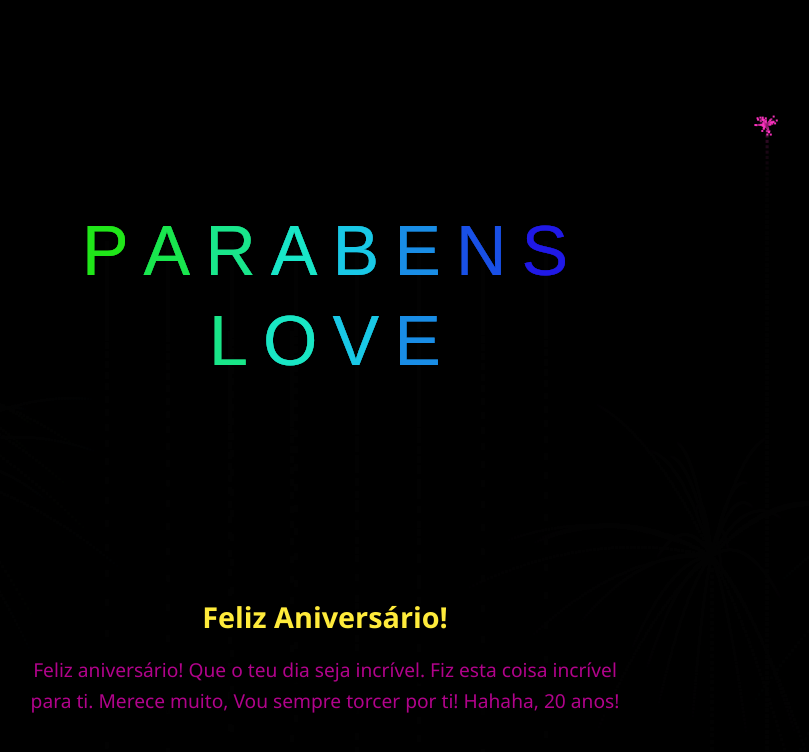
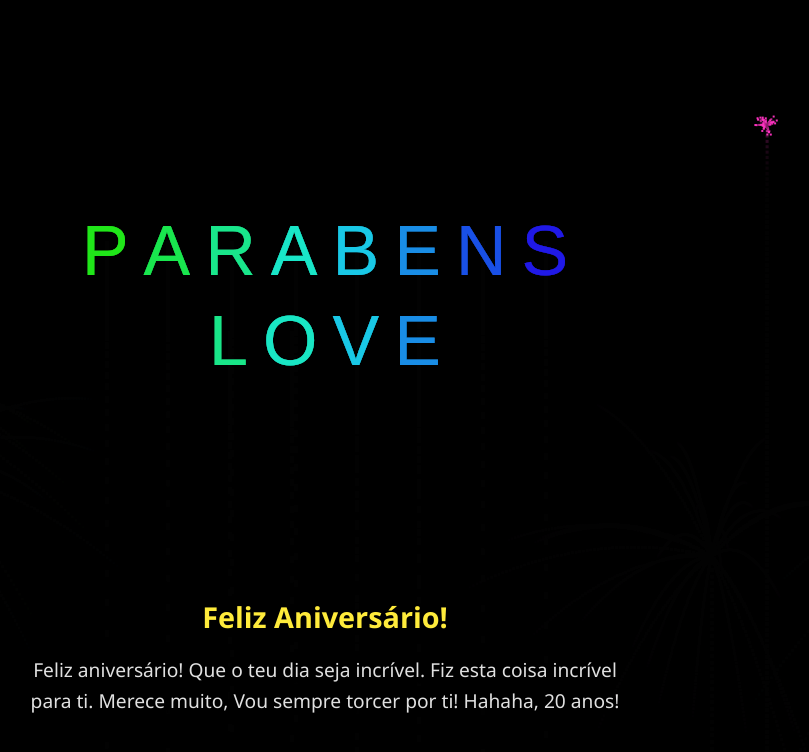
Before and after one commit to paulo-wilton/Aniversario, a plain HTML site: page index.html in a window 1280 px wide. Shown: the whole page, without its empty margins (315-1124 px from the left). Drawn offline with Linux system fonts and the light colour scheme.

Commit message:
Modify CSS styles for improved text readability
Updated paragraph color for better visibility.

```diff
--- a/style.css
+++ b/style.css
@@ -37,7 +37,7 @@ h1 {
 p {
     font-size: 1.2rem;
     line-height: 1.6;
-    color: #b1038b;
+    color: #e0e0e0;
     text-shadow: 0 2px 4px rgba(0,0,0,0.5);
 }
 
```
